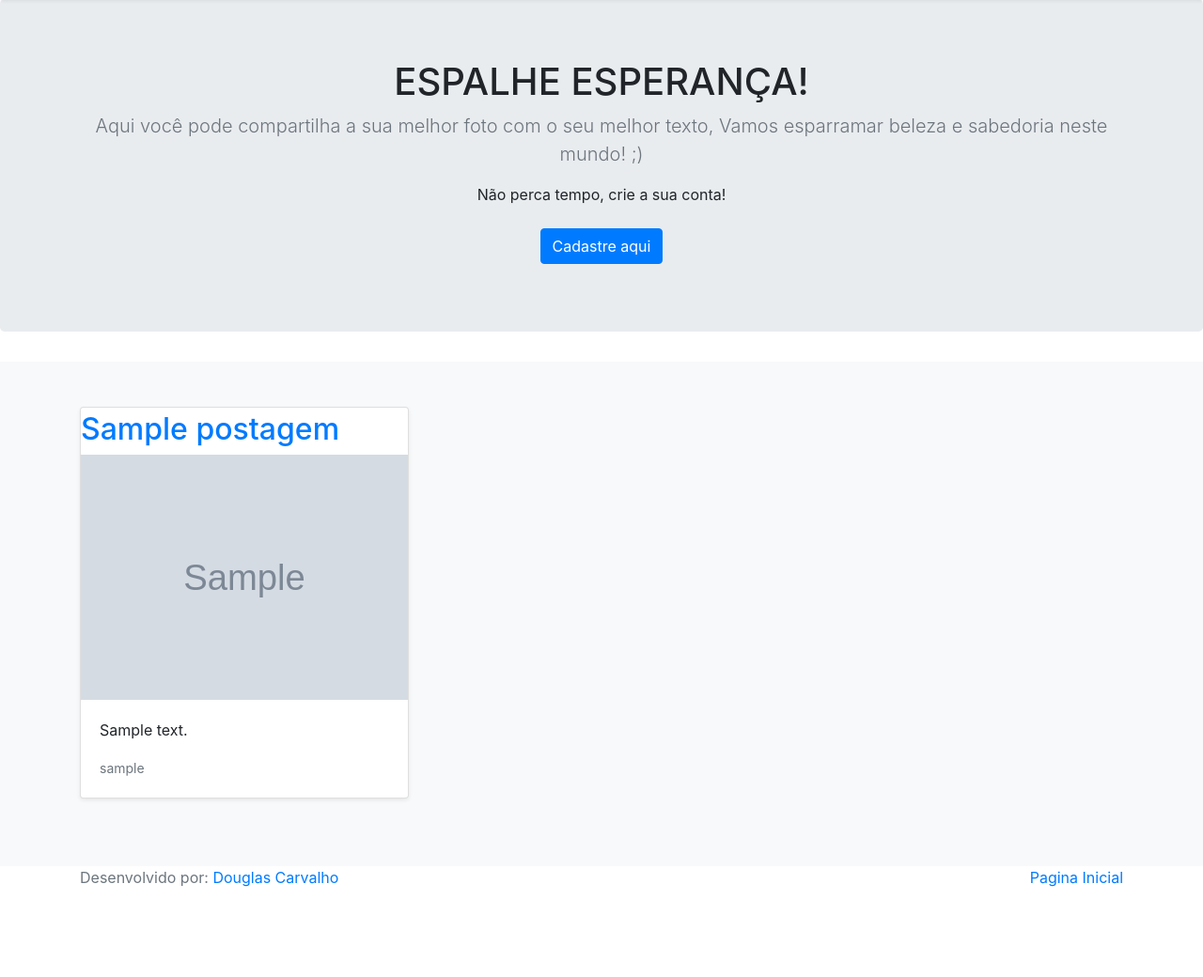
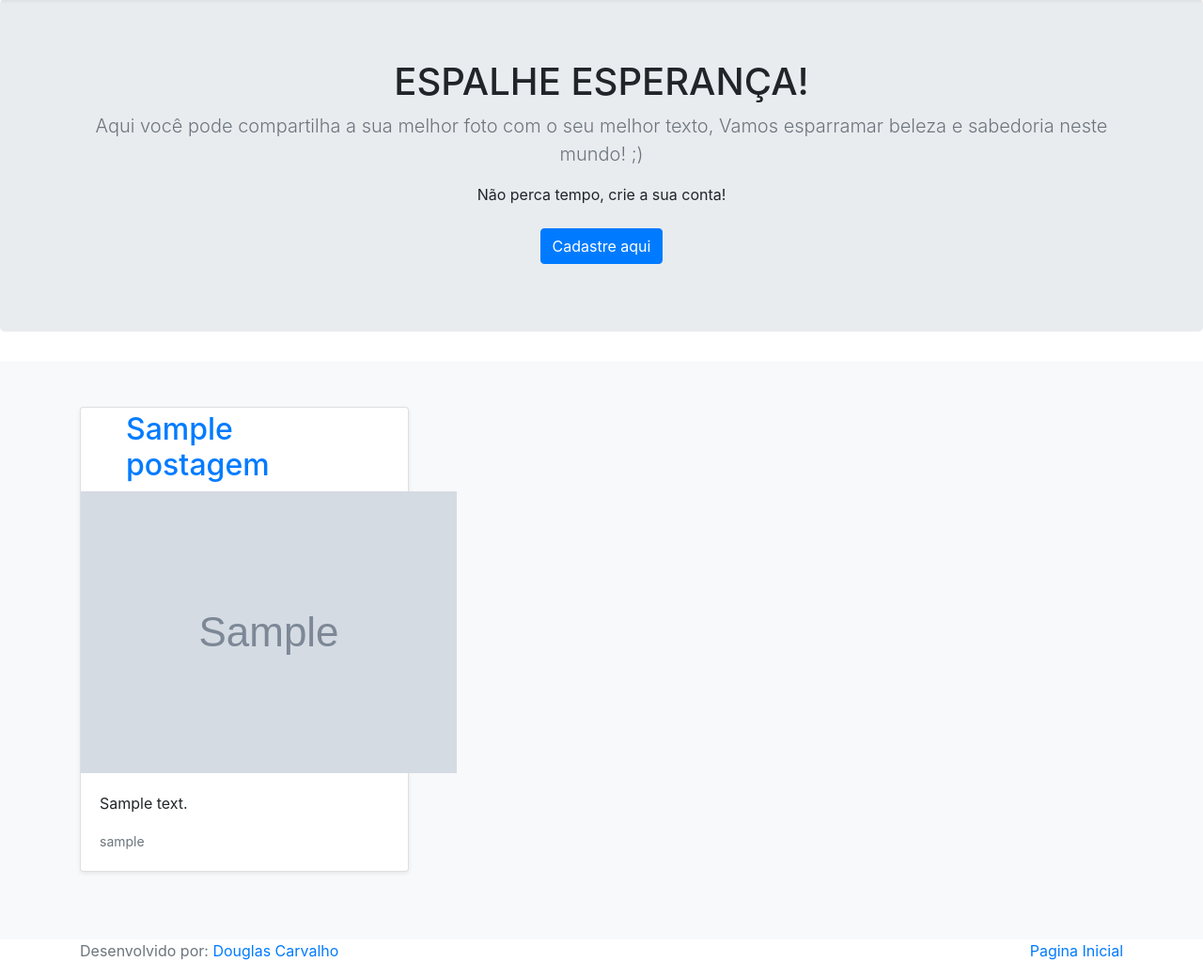
Before and after one commit to Dodots/Projeto_Album, a Django app: page / in a window 1280 px wide. Shown: the part 57-1097 px from the top of the page at 94% size. Before the commit the page ends 1001 px from the top, so only its background shows below. Run offline with Django 3.2, Linux system fonts and the light colour scheme; tables that the repository leaves empty hold one stand-in row (values such as "Sample post"); grey boxes marked "Sample" are stand-in pictures; some libraries are stand-ins or nearby versions.

Commit message:
arrumando o front-end

```diff
--- a/templates/postagem/index.html
+++ b/templates/postagem/index.html
@@ -36,9 +36,11 @@
 
                 <div class="col-md-4">
                     <div class="card mb-4 pt-1 shadow-sm">
+                        <div class="mx-5">
                         <a href="{% url 'postagem' postagem.id %}"><h2 class="titulo_img">{{ postagem.titulo }}</h2></a>
+                        </div>
                         <div class="div_img_list">
-                            <a href="{% url 'postagem' postagem.id %}"><img width="100%" src="{{ postagem.foto_postagem.url }}" alt=""></a>
+                            <a href="{% url 'postagem' postagem.id %}"><img class="imagem_centralizada" src="{{ postagem.foto_postagem.url }}" alt=""></a>
                         </div>
                         <div class="card-body">
                             <p class="card-text paragrafo_list">{{ postagem.descricao }}</p>
--- a/templates/postagem/postagem.html
+++ b/templates/postagem/postagem.html
@@ -12,7 +12,7 @@
             <div class="col-12 mt-5">
                 <h1 class="titulo_img">{{postagem.titulo}}</h1>
                 <figure class="div_img">
-                    <img class="img_postagem" src="{{ postagem.foto_postagem.url }}" alt="">
+                    <img class="imagem_centralizada" src="{{ postagem.foto_postagem.url }}" alt="">
                     <figcaption class="text-center text-muted">{{ postagem.data_postagem }}</figcaption>
                 </figure>
             </div>
--- a/templates/usuario/dashboard.html
+++ b/templates/usuario/dashboard.html
@@ -75,7 +75,7 @@
 
                         <h3>{{postagem.titulo}}</h3>
                         <div class="div_img">
-                        <img class="img_list_dashboard" src="{{ postagem.foto_postagem.url }}" alt="">
+                        <img class="imagem_centralizada" src="{{ postagem.foto_postagem.url }}" alt="">
                         </div>
                         <p> {{ postagem.data_postagem }} </p>
                         <p class="mt-3 lead text-left">{{ postagem.descricao }}</p>
```
